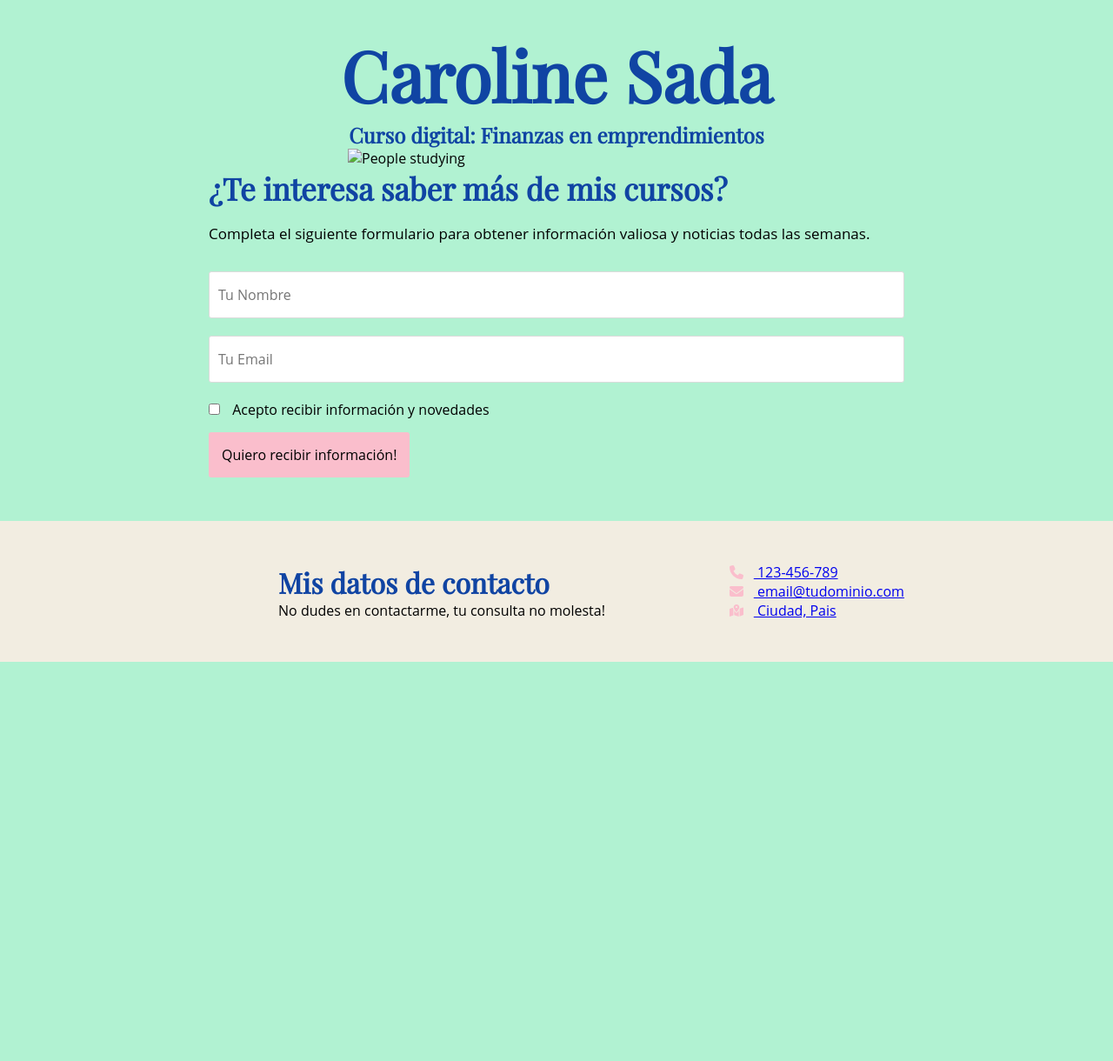
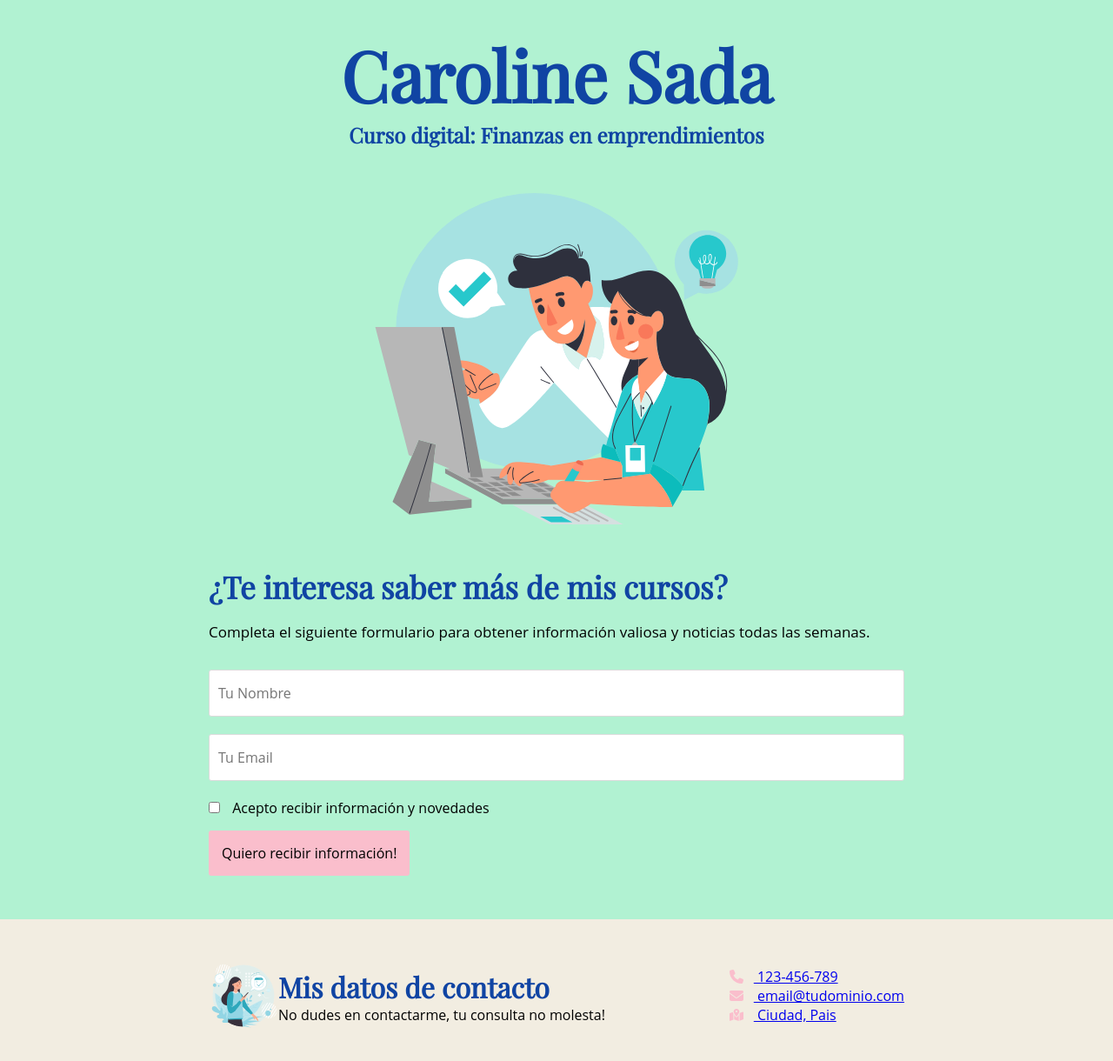
Before and after one commit to matiasmvazquez/Dnao_responsivo_frontend, a plain HTML site: page index.html in a window 1280 px wide. Shown: the whole page at 87% size. Before the commit the page ends 800 px from the top, so only its background shows below. Drawn offline with nearby package versions, Linux system fonts and the light colour scheme.

```diff
--- a/estilos.css
+++ b/estilos.css
@@ -6,7 +6,7 @@
 }
 
 body{
-    background-color: #B1F2D2;
+    background-color: #b1f2d2;
 }
 
 .titulo{
--- a/index.html
+++ b/index.html
@@ -16,7 +16,7 @@
     <header class="titulo">
         <h1>Caroline Sada</h1>
         <h2>Curso digital: Finanzas en emprendimientos</h2>
-        <img src="../Id1/img/Courese.svg" alt="People studying" style="width: 30rem">
+        <img src="../img/Courese.svg" alt="People studying" style="width: 30rem">
     </header>
     <div class="container-form">
         <div class="info-form">
@@ -44,7 +44,7 @@
     <footer>
         <div class="footer-info">
             <div class="footer-info-encabezado">
-                <img src="../Id1/img/Courese-3.svg" alt="" style="width: 5rem">
+                <img src="../img/Courese-3.svg" alt="" style="width: 5rem">
                 <div>
                     <h3 id="h3-info">Mis datos de contacto</h3>
                     <p>No dudes en contactarme, tu consulta no molesta!</p>
```
